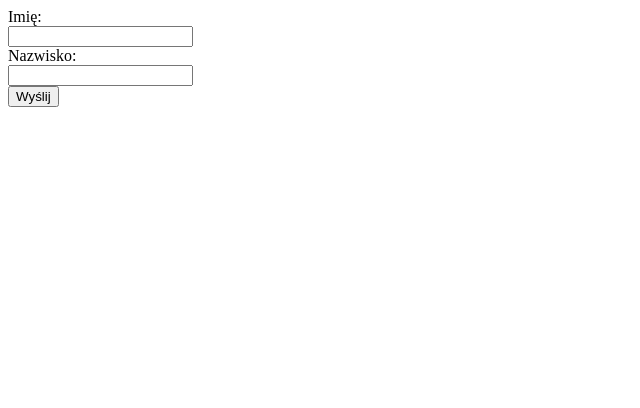
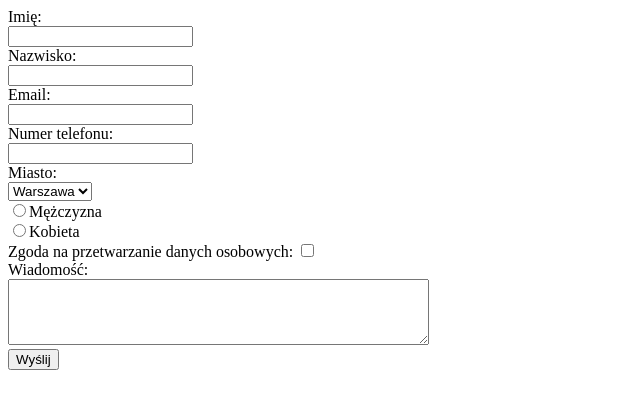
Before and after one commit to rakussovskyyy/rakusovskyyy.github.io, a plain HTML site: page formularz.html in a window 1280 px wide. Shown: the whole page, without its empty margins (0-640 px from the left). Drawn offline with Linux system fonts and the light colour scheme.

Commit message:
koniec formularzu

```diff
--- a/formularz.html
+++ b/formularz.html
@@ -6,10 +6,27 @@
     <title>Document</title>
 </head>
 <body>
-    <form action="https://formspree.io/meqgnqgg" method="POST"> <label for="imie">Imię:</label><br />
+    <form action="https://formspree.io/meqgnqgg" method="POST">
+        <label for="imie">Imię:</label><br />
         <input type="text" name="imie" id="imie"><br />
         <label for="nazwisko">Nazwisko:</label><br />
         <input type="text" name="nazwisko" id="nazwisko"><br />
+        <label for="email">Email:</label><br />
+        <input type="email" name="mail" id="email"> <br />
+        <label for="number">Numer telefonu:</label> <br />
+        <input type= "number" name="quanity" id="number"><br />
+        <label for="select">Miasto:</label><br />
+        <select name="select" id="select">
+            <option value="value1">Kraków</option>
+            <option value="value2" selected>Warszawa</option>
+            <option value="value3">Gdańsk</option>
+        </select> <br />
+        <input type= "radio" name="gender">Mężczyzna <br />
+        <input type= "radio" name="gender">Kobieta <br />
+        <label for="checkbox">Zgoda na przetwarzanie danych osobowych:</label>
+        <input type= "checkbox" name="agreement" id="checkbox">  <br />
+        <label for="textarea">Wiadomość:</label> <br />
+        <textarea id="textarea" rows="4" cols="50"></textarea> <br />
         <input type="submit" value="Wyślij" >
     </form>
 </body>
```
